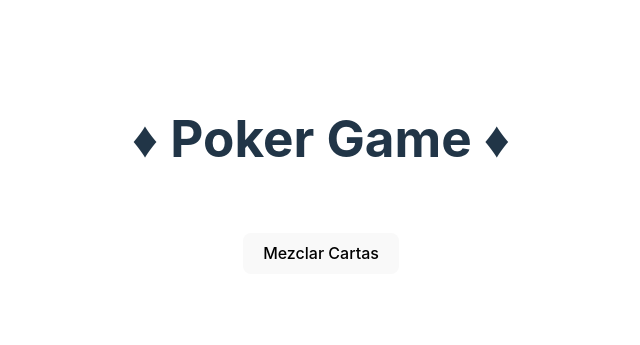
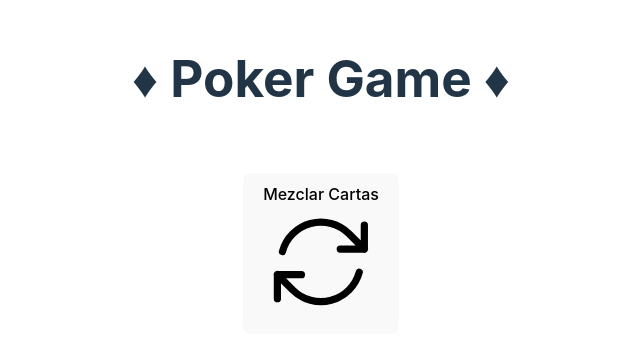
Before and after one commit to izMotionless/poker-react, a React (Vite) app: page / in a window 1280 px wide. Shown: the part 209-554 px from the top of the page, without its empty margins (319-959 px from the left). Built offline with nearby package versions, Linux system fonts and the light colour scheme.

Commit message:
agregar componente ArrowPath

```diff
--- a/src/App.jsx
+++ b/src/App.jsx
@@ -1,5 +1,5 @@
 import "./App.css";
-
+import ArrowPath from "./components/ArrowPath";
 function App() {
   return (
     <>
@@ -7,6 +7,7 @@ function App() {
       <div className="card">
         <button onClick={() => console.log("You clicked me!")}>
           Mezclar Cartas
+          <ArrowPath />
         </button>
       </div>
     </>
--- /dev/null
+++ b/src/components/ArrowPath.jsx
@@ -0,0 +1,18 @@
+export default function ArrowPath() {
+  return (
+    <svg
+      xmlns="http://www.w3.org/2000/svg"
+      fill="none"
+      viewBox="0 0 24 24"
+      strokeWidth={1.5}
+      stroke="currentColor"
+      className="size-6"
+    >
+      <path
+        strokeLinecap="round"
+        strokeLinejoin="round"
+        d="M16.023 9.348h4.992v-.001M2.985 19.644v-4.992m0 0h4.992m-4.993 0 3.181 3.183a8.25 8.25 0 0 0 13.803-3.7M4.031 9.865a8.25 8.25 0 0 1 13.803-3.7l3.181 3.182m0-4.991v4.99"
+      />
+    </svg>
+  );
+}
```
